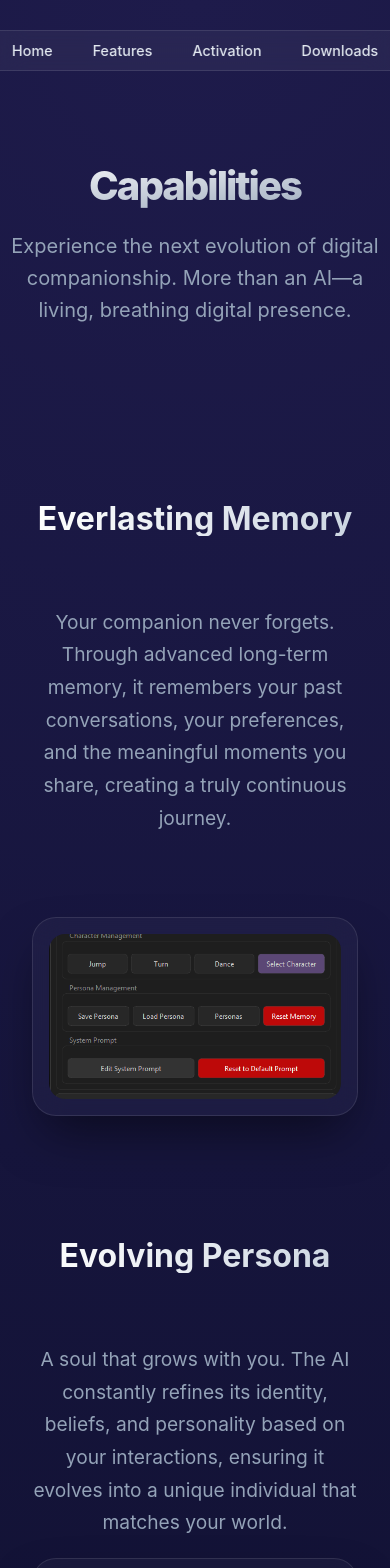
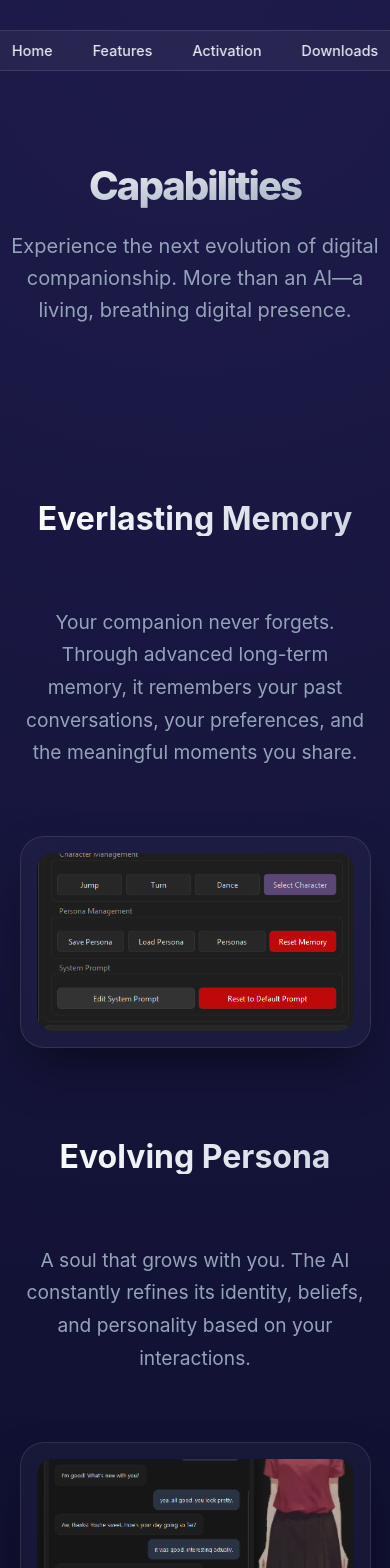
Before and after one commit to nabajyoticlaw/assistant, a Next.js app: page /feature in a window 390 px wide. Shown: the top 1568 px of the page. Built offline with nearby package versions, Linux system fonts and the light colour scheme.

Commit message:
Clean up project and remove deleted files

```diff
--- a/app/activation/page.tsx
+++ b/app/activation/page.tsx
@@ -83,6 +83,7 @@ export default function LandingPage() {
       {/* Navigation Menu */}
       <nav className={styles.navContainer}>
         {/* 2. Replace <a> with <Link> and update the href to match your folder names */}
+        <Link href="/" className={styles.navLink}>Home</Link>
         <Link href="/feature" className={styles.navLink}>Features</Link>
         <Link href="/activation" className={styles.navLink}>Activation</Link>
         <Link href="/download" className={styles.navLink}>Downloads</Link>
--- a/app/download/page.tsx
+++ b/app/download/page.tsx
@@ -8,6 +8,7 @@ const DownloadPage: React.FC = () => {
       {/* Navigation Menu */}
       <nav className={styles.navContainer}>
         {/* 2. Replace <a> with <Link> and update the href to match your folder names */}
+        <Link href="/" className={styles.navLink}>Home</Link>
         <Link href="/feature" className={styles.navLink}>Features</Link>
         <Link href="/activation" className={styles.navLink}>Activation</Link>
         <Link href="/download" className={styles.navLink}>Downloads</Link>
--- a/app/feature/page.tsx
+++ b/app/feature/page.tsx
@@ -2,16 +2,16 @@ import React from 'react';
 import Link from 'next/link';
 import styles from '../../feature.module.css';
 
-// Importing images as per your reference.tsx pattern
+// Importing images
 import img1 from '../../img1.png';
 import img2 from '../../img2.png';
 import img3 from '../../img3.png';
-import img4 from '../../img3.png'; // Assuming you have these in your directory
+import img4 from '../../img4.png'; // Fixed name consistency
 
 export default function FeaturePage() {
   return (
     <main className={styles.pageWrapper}>
-      {/* Navigation Menu - Kept from reference.tsx */}
+      {/* Navigation Menu */}
       <nav className={styles.navContainer}>
         <Link href="/" className={styles.navLink}>Home</Link>
         <Link href="/feature" className={styles.navLink}>Features</Link>
@@ -28,17 +28,17 @@ export default function FeaturePage() {
         </p>
       </section>
 
-      {/* Feature List - Vertical Scrollable */}
+      {/* Feature List */}
       <div className={styles.featureList}>
 
-        {/* Feature 1: Memory (Text Left, Image Right) */}
+        {/* Feature 1: Text Left, Image Right */}
         <div className={styles.featureRow}>
           <div className={styles.textContainer}>
             <h2 className={styles.featureHeading}>Everlasting Memory</h2>
             <p className={styles.featureDescription}>
               Your companion never forgets. Through advanced long-term memory,
               it remembers your past conversations, your preferences, and the
-              meaningful moments you share, creating a truly continuous journey.
+              meaningful moments you share.
             </p>
           </div>
           <div className={styles.imageContainer}>
@@ -48,14 +48,13 @@ export default function FeaturePage() {
           </div>
         </div>
 
-        {/* Feature 2: Persona (Text Right, Image Left) */}
-        <div className={styles.featureRow, styles.reverse}>
+        {/* Feature 2: Image Left, Text Right (Using reverse class) */}
+        <div className={`${styles.featureRow} ${styles.reverse}`}>
           <div className={styles.textContainer}>
             <h2 className={styles.featureHeading}>Evolving Persona</h2>
             <p className={styles.featureDescription}>
               A soul that grows with you. The AI constantly refines its identity,
-              beliefs, and personality based on your interactions, ensuring
-              it evolves into a unique individual that matches your world.
+              beliefs, and personality based on your interactions.
             </p>
           </div>
           <div className={styles.imageContainer}>
@@ -65,14 +64,13 @@ export default function FeaturePage() {
           </div>
         </div>
 
-        {/* Feature 3: Communication (Text Left, Image Right) */}
+        {/* Feature 3: Text Left, Image Right */}
         <div className={styles.featureRow}>
           <div className={styles.textContainer}>
             <h2 className={styles.featureHeading}>Human-Like Connection</h2>
             <p className={styles.featureDescription}>
               Speak, listen, and feel. With high-fidelity voice and emotional
-              intelligence, your companion reacts to your mood, mirrors your
-              energy, and speaks with natural rhythm and warmth.
+              intelligence, your companion reacts to your mood.
             </p>
           </div>
           <div className={styles.imageContainer}>
@@ -82,14 +80,13 @@ export default function FeaturePage() {
           </div>
         </div>
 
-        {/* Feature 4: Tool Calling (Text Right, Image Left) */}
-        <div className={styles.featureRow, styles.reverse}>
+        {/* Feature 4: Image Left, Text Right */}
+        <div className={`${styles.featureRow} ${styles.reverse}`}>
           <div className={styles.textContainer}>
             <h2 className={styles.featureHeading}>Digital Command</h2>
             <p className={styles.featureDescription}>
               Your personal assistant. Control your computer, search the web,
-              adjust system settings, or post to social media—all through
-              natural, seamless conversation.
+              or adjust system settings through natural conversation.
             </p>
           </div>
           <div className={styles.imageContainer}>
@@ -99,29 +96,9 @@ export default function FeaturePage() {
           </div>
         </div>
 
-        {/* Feature 5: Vision/Files (Text Left, Image Right) */}
-        <div className={styles.featureRow}>
-          <div className={styles.textContainer}>
-            <h2 className={styles.featureHeading}>Visual Awareness</h2>
-            <p className={styles.featureDescription}>
-              See what you see. Through vision synchronization and file
-              analysis, your companion can look at your screen or read your
-              documents to understand your context instantly.
-            </p>
-          </div>
-          <div className={styles.imageContainer}>
-            <div className={styles.imageCard}>
-              <img src={img1.src} alt="Vision Feature" className={styles.featureImage} />
-            </div>
-          </div>
-        </div>
-
       </div>
 
-      {/* Footer/CTA */}
-      <footer className={styles.footer}>
-
-      </footer>
+      <footer className={styles.footer} />
     </main>
   );
 }
--- a/feature.module.css
+++ b/feature.module.css
@@ -44,13 +44,12 @@
     color: #38bdf8;
   }
 
-  /* Hero Section */
+  /* --- HERO SECTION --- */
   .heroSection {
     text-align: center;
     padding: 8rem 1rem 4rem 1rem;
     width: 100%;
     max-width: 800px;
-    animation: fadeIn 1s ease-out;
   }
 
   .heroTitle {
@@ -69,37 +68,37 @@
     line-height: 1.6;
   }
 
-  /* Feature List Layout */
+  /* --- FEATURE LIST --- */
   .featureList {
     width: 100%;
     max-width: 1200px;
     display: flex;
     flex-direction: column;
-    gap: 10rem; /* Large gap for vertical scrolling effect */
+    gap: 8rem; /* Spacing between different feature rows */
     padding: 4rem 0;
   }
 
   .featureRow {
     display: flex;
     align-items: center;
-    justify-content: space-between;
+    justify-content: center;
     width: 100%;
-    padding: 0 10%;
+    padding: 0 5%; /* Safe padding for the edges */
     box-sizing: border-box;
+    gap: 4rem; /* CRITICAL: This prevents text and image from overlapping */
   }
 
-  /* The magic for alternating sides */
+  /* This reverses the order of children (Text becomes Right, Image becomes Left) */
   .reverse {
     flex-direction: row-reverse;
   }
 
-  /* Text Column */
   .textContainer {
-    flex: 1;
-    max-width: 500px;
+    flex: 1; /* Takes up 50% of the available space */
     display: flex;
     flex-direction: column;
     gap: 1.5rem;
+    min-width: 300px; /* Prevents text from becoming too thin */
   }
 
   .featureHeading {
@@ -117,9 +116,8 @@
     color: #94a3b8;
   }
 
-  /* Image/Card Column */
   .imageContainer {
-    flex: 1;
+    flex: 1; /* Takes up 50% of the available space */
     display: flex;
     justify-content: center;
     align-items: center;
@@ -133,9 +131,8 @@
     border-radius: 24px;
     padding: 1rem;
     width: 100%;
-    max-width: 450px;
+    max-width: 500px;
     box-shadow: 0 25px 50px -12px rgba(0, 0, 0, 0.5);
-    position: relative;
     overflow: hidden;
   }
 
@@ -148,50 +145,30 @@
     display: block;
   }
 
-  /* Footer */
+  /* --- FOOTER --- */
   .footer {
     padding: 8rem 1rem 4rem 1rem;
-    display: flex;
-    justify-content: center;
   }
 
-  .buttonPrimary {
-    background: linear-gradient(135deg, #6366f1 0%, #a855f9 100%);
-    color: white;
-    text-decoration: none;
-    padding: 1.25rem 3rem;
-    border-radius: 50px;
-    font-weight: 600;
-    font-size: 1.2rem;
-    transition: all 0.3s ease;
-    box-shadow: 0 10px 25px rgba(99, 102, 241, 0.3);
+  /* --- RESPONSIVE --- */
+  @media (max-width: 1024px) {
+    .featureRow {
+      gap: 2rem;
+    }
   }
 
-  .buttonPrimary:hover {
-    transform: translateY(-4px);
-    filter: brightness(1.1);
-  }
-
-  /* Animations */
-  @keyframes fadeIn {
-    from { opacity: 0; transform: translateY(20px); }
-    to { opacity: 1; transform: translateY(0); }
-  }
-
-  /* Responsive Adjustments */
-  @media (max-width: 992px) {
+  @media (max-width: 768px) {
     .featureRow, .reverse {
-      flex-direction: column;
-      gap: 4rem;
-      padding: 0 2rem;
-    }
-
-    .featureList {
-      gap: 6rem;
+      flex-direction: column !important; /* Force stack on mobile */
+      text-align: center;
+      gap: 3rem;
     }
 
     .textContainer {
       max-width: 100%;
-      text-align: center;
+    }
+
+    .featureList {
+      gap: 4rem;
     }
   }
```
Also changed, not shown: css.txt.
